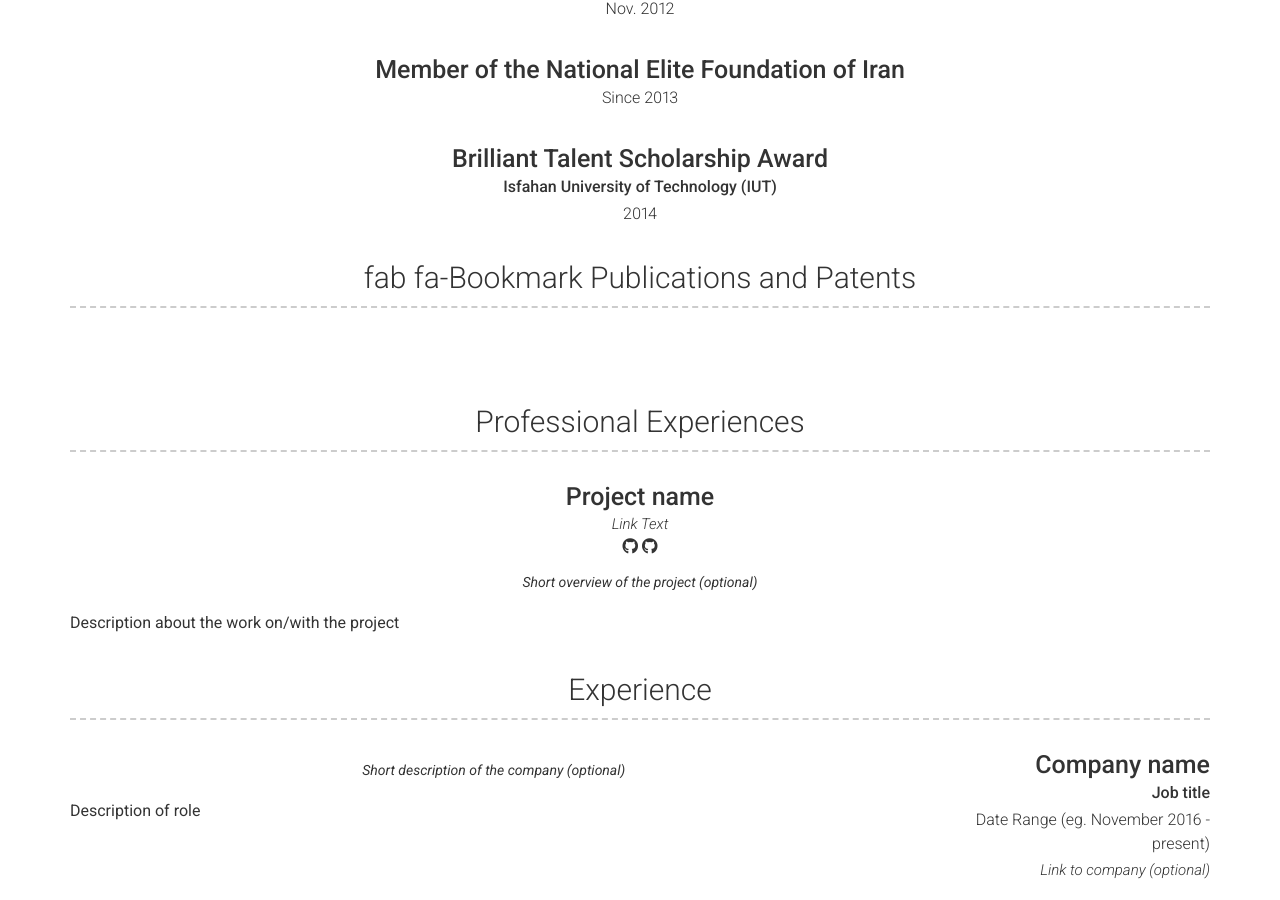
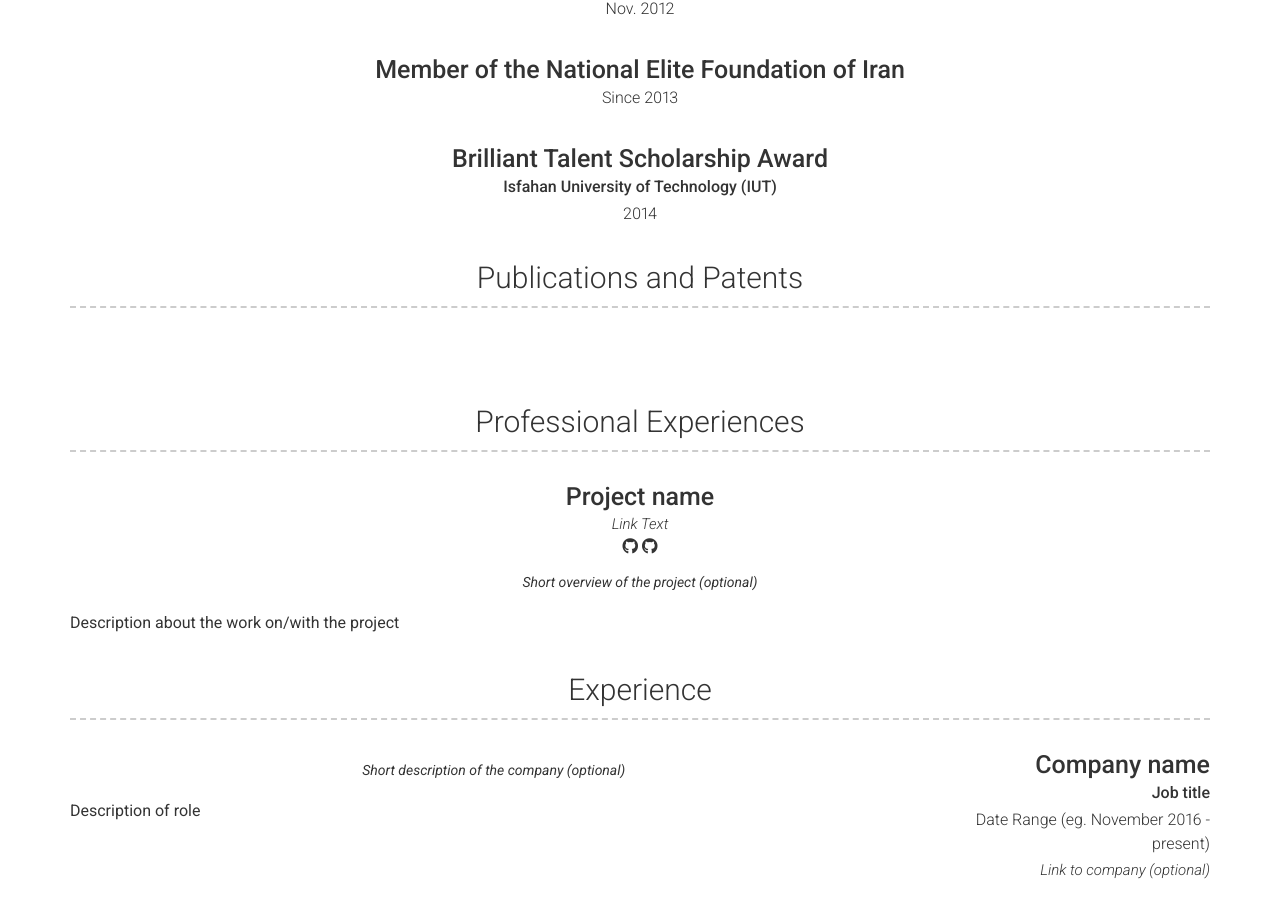
Before and after one commit to ashourzadeh7/ashourzadeh7.github.io, a Jekyll site: the page built from index.md, in a window 1280 px wide and 900 px high, scrolled down 978 px. Built offline with Jekyll 4.4.1, drawn with Linux system fonts in a browser that asks for light colours; nearby versions of some CDN libraries; part of the change alters nothing that is shown.

Commit message:
Update _config.yml

```diff
--- a/_config.yml
+++ b/_config.yml
@@ -98,7 +98,8 @@ content:
         sub_title:  Isfahan University of Technology (IUT)
         caption: 2014
 
-  - title:  fab fa-Bookmark Publications and Patents
+  - title: Publications and Patents
+    icon: fab fa-Bookmark
     layout: list
     content:
       - layout: text
```
